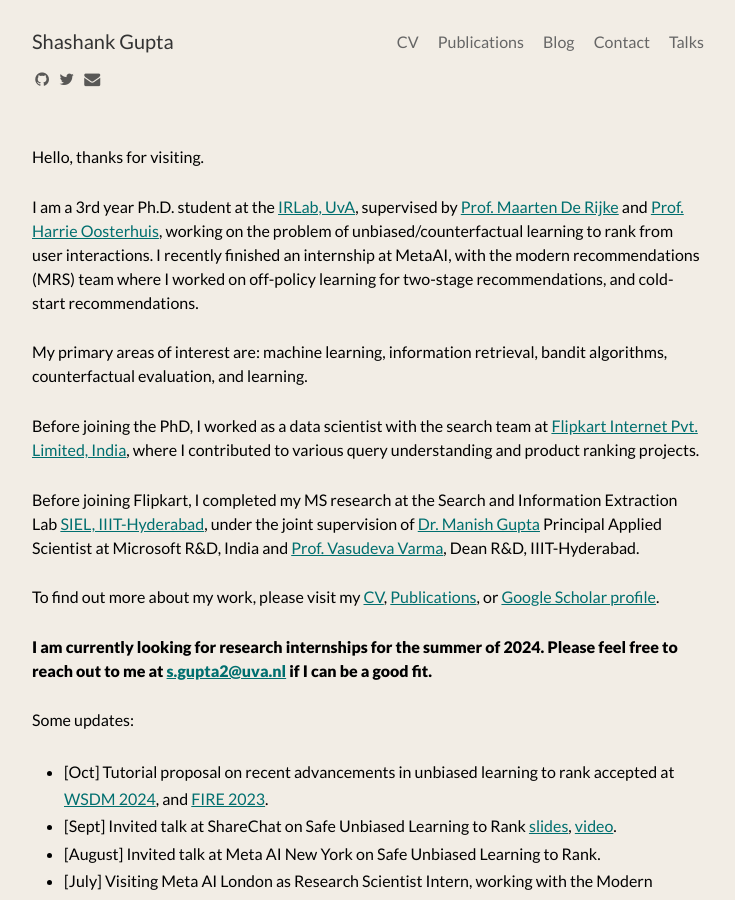
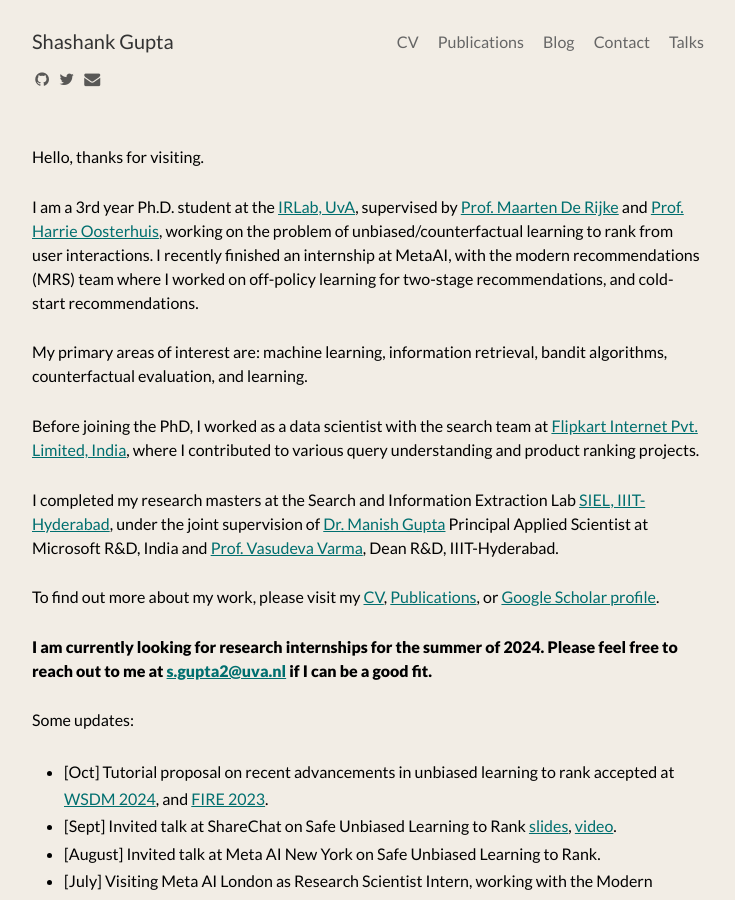
Before and after one commit to shashankg7/shashankg7.github.io, a Jekyll site: the page built from index.md, in a window 1280 px wide and 900 px high. Shown: the whole window, without its empty margins (272-1007 px from the left). Built offline with Jekyll 4.4.1, drawn with Linux system fonts in a browser that asks for light colours; nearby versions of some CDN libraries.

Commit message:
Update index.md

```diff
--- a/index.md
+++ b/index.md
@@ -11,7 +11,7 @@
 
 Before joining the PhD, I worked as a data scientist with the search team at [Flipkart Internet Pvt. Limited, India](https://tech.flipkart.com/data-science/home), where I contributed to various query understanding and product ranking projects.
 
-Before joining Flipkart, I completed my MS research at the Search and Information Extraction Lab [SIEL, IIIT-Hyderabad](search.iiit.ac.in), under the joint supervision of [Dr. Manish Gupta](https://www.microsoft.com/en-us/research/people/gmanish/?from=http%3A%2F%2Fresearch.microsoft.com%2Fen-us%2Fpeople%2Fgmanish%2F#) Principal Applied Scientist at Microsoft R&D, India and [Prof. Vasudeva Varma](https://faculty.iiit.ac.in/~vv/Home.html), Dean R&D, IIIT-Hyderabad.
+I completed my research masters at the Search and Information Extraction Lab [SIEL, IIIT-Hyderabad](search.iiit.ac.in), under the joint supervision of [Dr. Manish Gupta](https://www.microsoft.com/en-us/research/people/gmanish/?from=http%3A%2F%2Fresearch.microsoft.com%2Fen-us%2Fpeople%2Fgmanish%2F#) Principal Applied Scientist at Microsoft R&D, India and [Prof. Vasudeva Varma](https://faculty.iiit.ac.in/~vv/Home.html), Dean R&D, IIIT-Hyderabad.
 
 To find out more about my work, please visit my [CV](/resume-final.pdf), [Publications](/publications/), or [Google Scholar profile](https://scholar.google.com/citations?user=UvTcU-IAAAAJ&hl=en).
 
```
